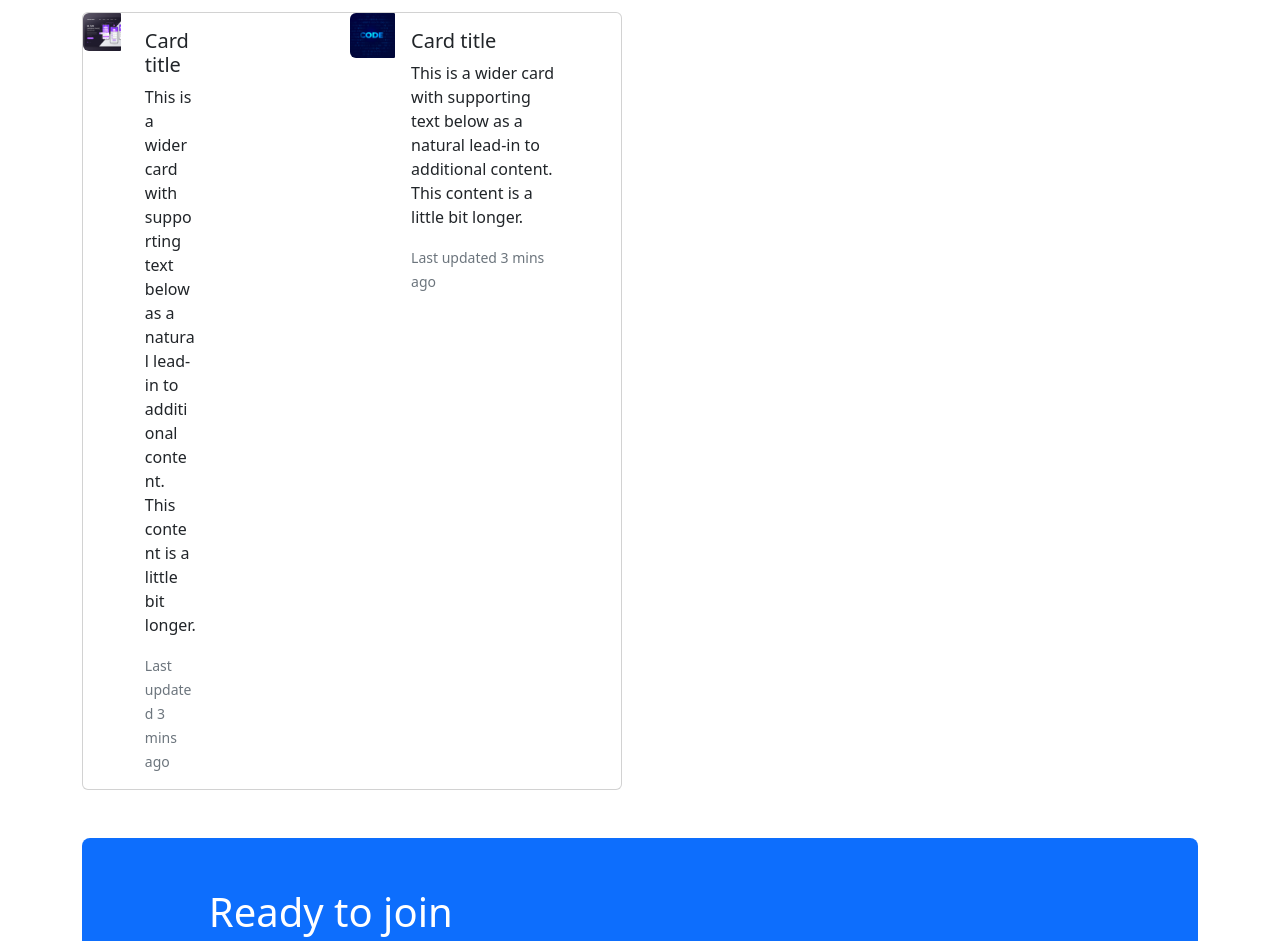
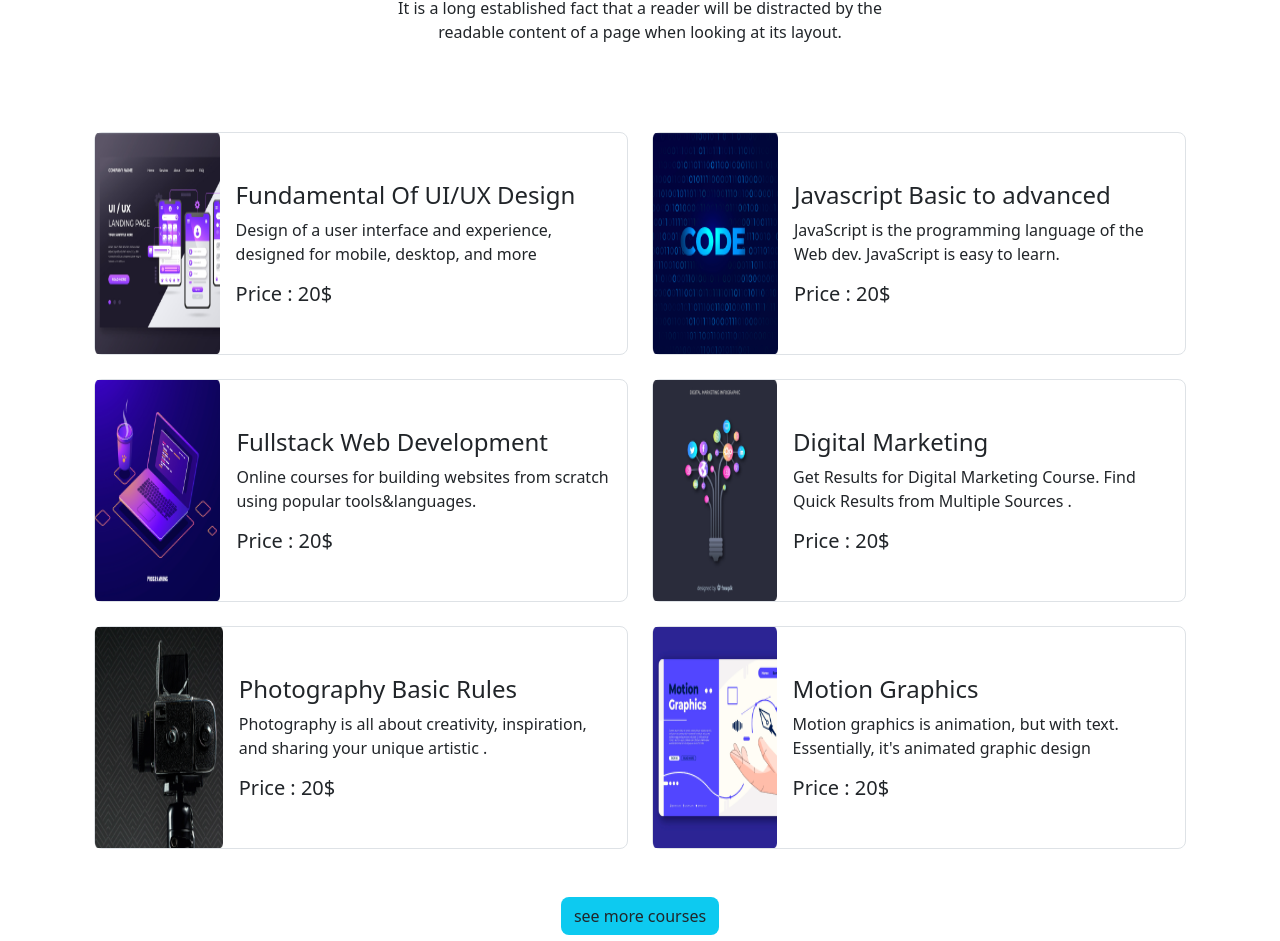
Before and after one commit to shakhawat8738/assignment-three-edtech-with-bootstrap, a plain HTML site: page index.html in a window 1280 px wide. Shown: the part 779-1720 px from the top of the page. Drawn offline with nearby package versions, Linux system fonts and the light colour scheme.

Commit message:
third-commit

```diff
--- a/index.html
+++ b/index.html
@@ -4,6 +4,11 @@
     <meta charset="UTF-8" />
     <meta http-equiv="X-UA-Compatible" content="IE=edge" />
     <meta name="viewport" content="width=device-width, initial-scale=1.0" />
+
+    <!-- font awesome link -->
+
+    <script src="https://kit.fontawesome.com/e98388a098.js" crossorigin="anonymous"></script>
+
 
     <!-- css link -->
 
@@ -118,46 +123,128 @@
     <main>
 
       <!-- little description section is here -->
-      <section class="mt-5">
-        <div class="text-center ">
-          <h3 class="fw-bold">Discover Our Popular
-            <br>
-            Courses</h3>
-            <p class="fw-lighter">it is a long established fact that a reader will be distracted by the readable <br>
-              content of a page when looking at its layout.</p>
-        </div>
-      </section>
-  <!-- model -->
 
 
-  <div class="card mb-3" style="max-width: 540px;">
-    <div class="d-flex">
-    <div class="row g-2">
-      <div class="col-md-4 col-lg-2">
-        <img src="images/course/course-1.png" class="img-fluid rounded-start" alt="...">
-      </div>
-      <div class="col-md-8 col-lg-4">
-        <div class="card-body">
-          <h5 class="card-title">Card title</h5>
-          <p class="card-text">This is a wider card with supporting text below as a natural lead-in to additional content. This content is a little bit longer.</p>
-          <p class="card-text"><small class="text-muted">Last updated 3 mins ago</small></p>
+
+  <!-- course section start  -->
+  <section id="Courses" class="container margin mt-5">
+
+    <div class="d-flex justify-content-center">
+        <div class="w-50 text-center">
+            <h3 class="display-5 fw-bold">Discover Our Popular Courses</h3>
+            <p class="ft-3 fw-lighter">
+                It is a long established fact that a reader will be distracted by the readable content
+                of a page when looking at its layout.
+            </p>
         </div>
-      </div>
     </div>
-    <div class="row g-0">
-      <div class="col-md-4 col-lg-2">
-        <img src="images/course/course-2.png" class="img-fluid rounded-start" alt="...">
-      </div>
-      <div class="col-md-8">
-        <div class="card-body">
-          <h5 class="card-title">Card title</h5>
-          <p class="card-text">This is a wider card with supporting text below as a natural lead-in to additional content. This content is a little bit longer.</p>
-          <p class="card-text"><small class="text-muted">Last updated 3 mins ago</small></p>
+
+    <div class="row g-4 my-5">
+
+        <div class="col-sm-12 col-md-12 col-lg-6">
+            <div class=" d-flex flex-column flex-md-row flex-lg-row justify-content-between border rounded-3">
+                <div class="w-md-50 ">
+                    <img class="w-100 h-100" src="images/course/course-1.png" alt="">
+                </div>
+                <div class=" align-items-center ">
+                    <div class="mx-3 my-5">
+                        <h4>Fundamental Of UI/UX Design</h4>
+                        <p>Design of a user interface and experience, designed for mobile, desktop, and more</p>
+                        <h5>Price : 20$</h5>
+                    </div>
+                </div>
+            </div>
         </div>
-      </div>
+
+        <div class="col-sm-12 col-md-12 col-lg-6">
+            <div class=" d-flex flex-column flex-md-row flex-lg-row justify-content-between border rounded-3">
+                <div class="w-md-50">
+                    <img class="w-100 h-100" src="images/course/course-2.png" alt="">
+                </div>
+                <div class=" align-items-center ">
+                    <div class="mx-3 my-5">
+                        <h4>Javascript Basic to advanced</h4>
+                        <p>JavaScript is the programming language of the Web dev. JavaScript is easy to learn.
+                        </p>
+                        <h5>Price : 20$</h5>
+                    </div>
+                </div>
+            </div>
+        </div>
+
+        <div class="col-sm-12 col-md-12 col-lg-6">
+            <div class=" d-flex flex-column flex-md-row flex-lg-row justify-content-between border rounded-3">
+                <div class="w-md-50">
+                    <img class="w-100 h-100" src="images/course/course-3.png" alt="">
+                </div>
+                <div class=" align-items-center ">
+                    <div class="mx-3 my-5">
+                        <h4>Fullstack Web Development</h4>
+                        <p>Online courses for building websites from scratch using popular tools&languages.</p>
+                        <h5>Price : 20$</h5>
+                    </div>
+                </div>
+            </div>
+        </div>
+
+        <div class="col-sm-12 col-md-12 col-lg-6">
+            <div class=" d-flex flex-column flex-md-row flex-lg-row justify-content-between border rounded-3">
+                <div class="w-md-50">
+                    <img class="w-100 h-100" src="images/course/course-4.png" alt="">
+                </div>
+                <div class=" align-items-center ">
+                    <div class="mx-3 my-5">
+                        <h4>Digital Marketing</h4>
+                        <p>Get Results for Digital Marketing Course. Find Quick Results from Multiple Sources .
+                        </p>
+                        <h5>Price : 20$</h5>
+                    </div>
+                </div>
+            </div>
+        </div>
+
+        <div class="col-sm-12 col-md-12 col-lg-6">
+            <div class=" d-flex flex-column flex-md-row flex-lg-row justify-content-between border rounded-3">
+                <div class="w-md-50">
+                    <img class="w-100 h-100" src="images/course/course-5.png" alt="">
+                </div>
+                <div class=" align-items-center ">
+                    <div class="mx-3 my-5">
+                        <h4>Photography Basic Rules</h4>
+                        <p>Photography is all about creativity, inspiration, and sharing your unique artistic .
+                        </p>
+                        <h5>Price : 20$</h5>
+                    </div>
+                </div>
+            </div>
+        </div>
+
+        <div class="col-sm-12 col-md-12 col-lg-6">
+            <div class=" d-flex flex-column flex-md-row flex-lg-row justify-content-between border rounded-3">
+                <div class="w-md-50">
+                    <img class="w-100 h-100" src="images/course/course-6.png" alt="">
+                </div>
+                <div class=" align-items-center ">
+                    <div class="mx-3 my-5 ">
+                        <h4>Motion Graphics</h4>
+                        <p>Motion graphics is animation, but with text. Essentially, it's animated graphic
+                            design
+                        </p>
+                        <h5>Price : 20$</h5>
+                    </div>
+                </div>
+            </div>
+        </div>
+
     </div>
-  </div>
-  </div>
+
+    <div class="d-flex justify-content-center">
+        <div class="btn btn-color rounded-3 bg-info">
+            see more courses
+        </div>
+    </div>
+</section>
+<!-- course section end  -->
 
 
 
@@ -268,18 +355,18 @@
               </div>
             </div>
             <div class="accordion-item">
-              <h2 class="accordion-header" id="headingThree">
-                <button class="accordion-button collapsed" type="button" data-bs-toggle="collapse" data-bs-target="#collapseThree" aria-expanded="false" aria-controls="collapseThree">
-                What is semantic tag
+              <h2 class="accordion-header" id="headingFour">
+                <button class="accordion-button collapsed" type="button" data-bs-toggle="collapse" data-bs-target="#collapseFour" aria-expanded="false" aria-controls="collapseFour">
+                 What is semantic tag
                 </button>
               </h2>
-              <div id="collapseThree" class="accordion-collapse collapse" aria-labelledby="headingThree" data-bs-parent="#accordionExample">
+              <div id="collapseFour" class="accordion-collapse collapse" aria-labelledby="headingFour" data-bs-parent="#accordionExample">
                 <div class="accordion-body">
-                  A semantic element clearly describes its meaning to both the browser and the developer. Examples of non-semantic elements: <div> and <span> - Tells nothing about its content. Examples of semantic elements: <form> , <table> , and <article>.It makes the website more meaningful and a nice structure.
+                  The HTML semantics refers to the tags that provide meaning to an HTML page rather than just presentation. It makes HTML more comprehensible by better defining the different sections and layout of web pages
                 </div>
               </div>
             </div>
-          </div>
+
           </div>
         </section>
 
@@ -287,8 +374,9 @@
 
 
 
-        <section class="mt-5 mb-5">
-          <div class="text-center">
+        <section class="mt-5 mb-5  d-none d-md-block .d-md-none .d-lg-block  ">
+
+          <div class="text-center ">
             <h3>Trusted by over 800+ companies</h3>
           </div>
           <div class="d-flex justify-content-around">
@@ -311,7 +399,32 @@
               <img class="img-fluid" src="images/company/company-6.png" alt="">
             </div>
           </div>
+
         </section>
+
+
+
+
+
+<!-- footer is here -->
+
+
+
+        <footer class="mt-5" >
+          <div class="bg-black text-center rounded-3 pt-5 pb-5 ">
+            <h1 class="text-white">Pro Edu</h1>
+          <p class="text-white">Office 41, Zawaya Buildin, Ghala Muscat, <br>
+            Sultanate of Oman
+            <br>
+            Privacy Ploicy | Terms of use
+
+          </p>
+          <span><i class="fa-brands text-light fa-facebook"></i></span>
+          <span><i class="fa-brands text-light fa-twitter"></i></span>
+          <span><i class="fa-brands text-light fa-youtube"></i></span>
+          <span><i class="fa-brands text-light fa-tiktok"></i></span>
+          </div>
+        </footer>
 
 
 
@@ -327,7 +440,7 @@
 
 
 
-    <!-- footer is here -->
+
 
     <!-- script link is here -->
 
```
Also changed, not shown: index.css (line endings or trailing spaces).
